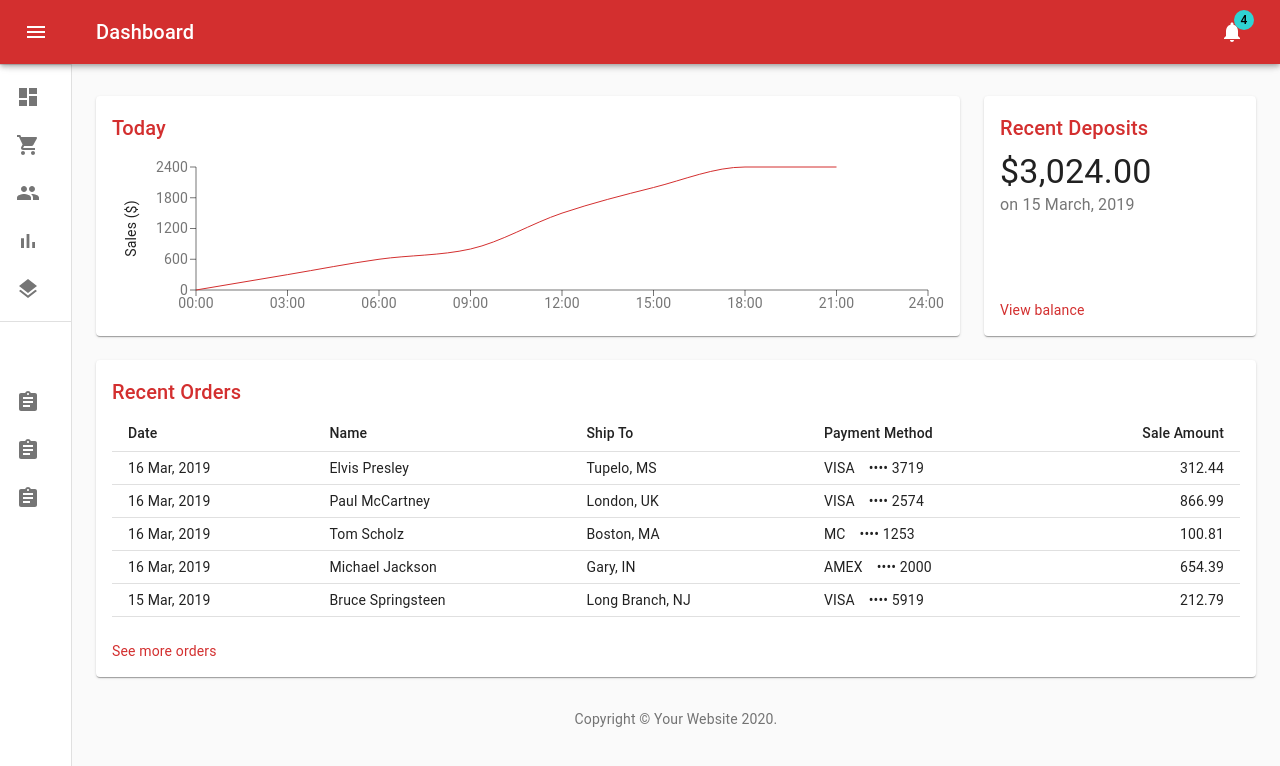
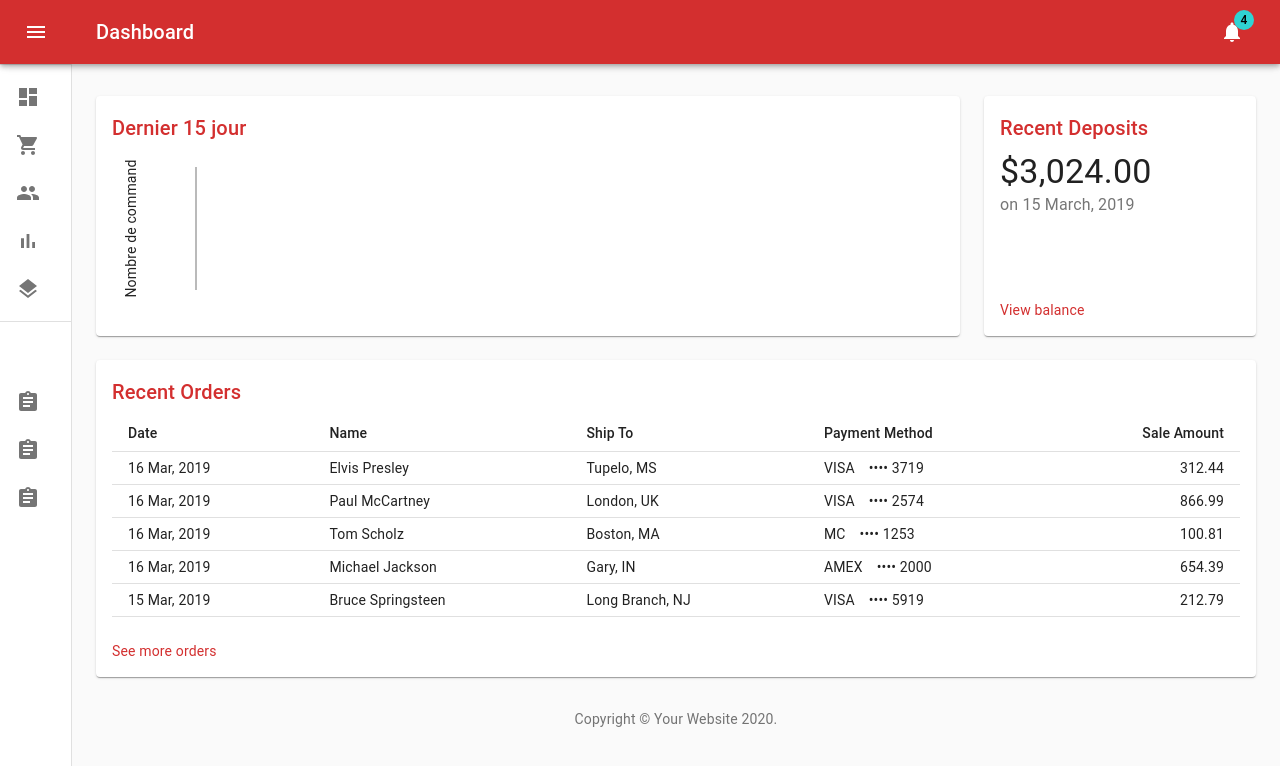
Before and after one commit to roiacult/Administration-Material-React-App, a React (Create React App) app: page / in a window 1280 px wide. Shown: the top 766 px of the page. Built offline with nearby package versions, Linux system fonts and the light colour scheme; no server answers; sample sign-in values are in the browser's storage.

Commit message:
show statistics

```diff
--- a/src/pages/main/dashbord/Chart.js
+++ b/src/pages/main/dashbord/Chart.js
@@ -1,4 +1,4 @@
-import React from "react";
+import React, { useEffect, useState } from "react";
 import { useTheme } from "@material-ui/core/styles";
 import {
   LineChart,
@@ -9,30 +9,74 @@ import {
   ResponsiveContainer,
 } from "recharts";
 import Title from "./Title";
+import { CircularProgress, makeStyles } from "@material-ui/core";
+import Axios from "axios";
+
+var count = (array) => {
+  let counts = [];
+  for (var i = 0; i < array.length; i++) {
+    var element = array[i].getDate();
+    counts[element] = counts[element] ? counts[element] + 1 : 1;
+  }
+  return counts;
+};
 
 // Generate Sales Data
 function createData(time, amount) {
   return { time, amount };
 }
 
-const data = [
-  createData("00:00", 0),
-  createData("03:00", 300),
-  createData("06:00", 600),
-  createData("09:00", 800),
-  createData("12:00", 1500),
-  createData("15:00", 2000),
-  createData("18:00", 2400),
-  createData("21:00", 2400),
-  createData("24:00", undefined),
-];
+const useStyles = makeStyles((theme) => ({
+  progress: {
+    margin: "auto",
+  },
+}));
 
 export default function Chart() {
+  const classes = useStyles();
   const theme = useTheme();
+  const [loading, setLoading] = useState(true);
+  const [data, setDate] = useState([]);
+
+  useEffect(() => {
+    setLoading(true);
+    const instance = Axios.create({
+      baseURL: "https://israfli.herokuapp.com/api/",
+      timeout: 10000,
+      headers: {
+        "Content-Type": "application/json",
+        Authorization: `token ${localStorage.getItem("token")}`,
+      },
+    });
+    instance
+      .get("/orders_stats")
+      .then(function (response) {
+        let history = response.data.orders_history.map((item) => {
+          let newItem = item.created_on.substr(0, item.created_on.indexOf("T"));
+          return new Date(newItem);
+        });
+        history = count(history);
+        setLoading(false);
+        let data = [];
+        let currentDate = new Date();
+        for (let i = 1; i < 16; i++) {
+          history[currentDate.getDate()]
+            ? data.push(createData(i, history[currentDate.getDate()]))
+            : data.push(createData(i, 0));
+          currentDate.setDate(currentDate.getDate() - 1);
+        }
+        setDate(data);
+      })
+      .catch(function (error) {
+        setLoading(false);
+      });
+  }, []);
 
   return (
     <React.Fragment>
-      <Title>Today</Title>
+      <Title>Dernier 15 jour</Title>
+      {loading && <CircularProgress className={classes.progress} />}
+      {!loading && (
         <ResponsiveContainer>
           <LineChart
             data={data}
@@ -48,9 +92,12 @@ export default function Chart() {
               <Label
                 angle={270}
                 position="left"
-              style={{ textAnchor: "middle", fill: theme.palette.text.primary }}
+                style={{
+                  textAnchor: "middle",
+                  fill: theme.palette.text.primary,
+                }}
               >
-              Sales ($)
+                Nombre de command
               </Label>
             </YAxis>
             <Line
@@ -61,6 +108,7 @@ export default function Chart() {
             />
           </LineChart>
         </ResponsiveContainer>
+      )}
     </React.Fragment>
   );
 }
```
Lines whose indentation alone changed are shown as unchanged.
